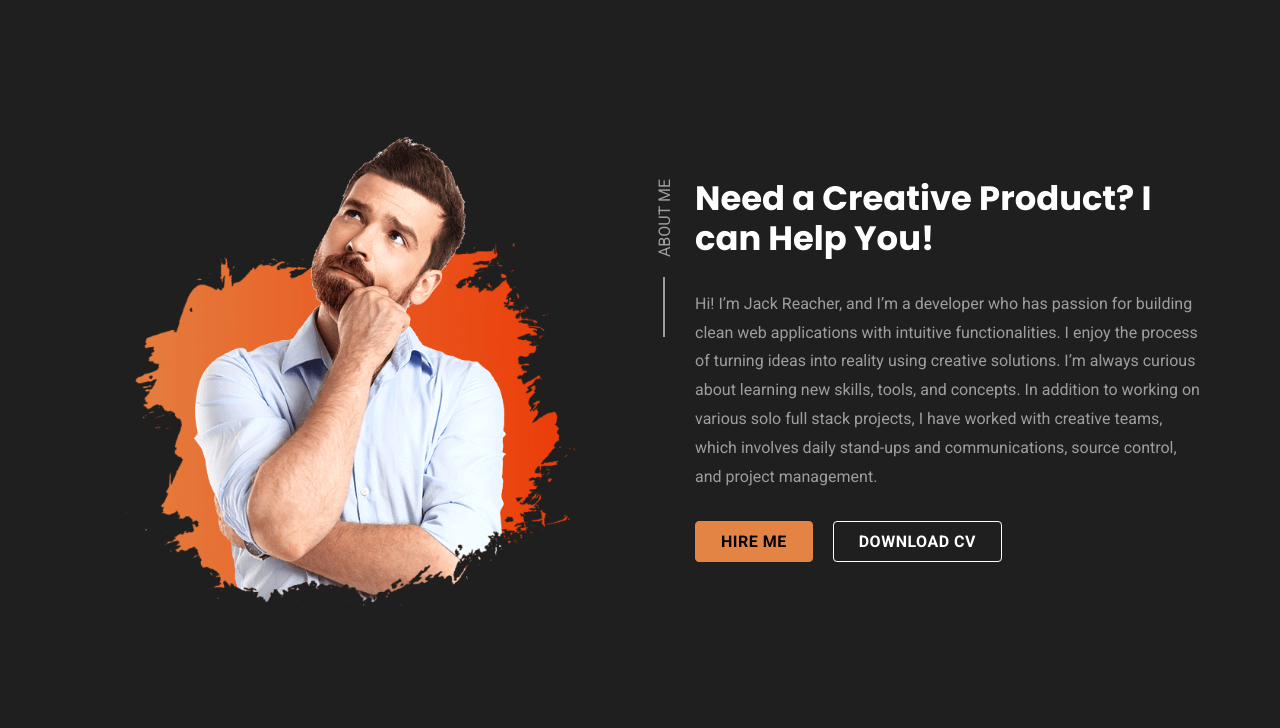
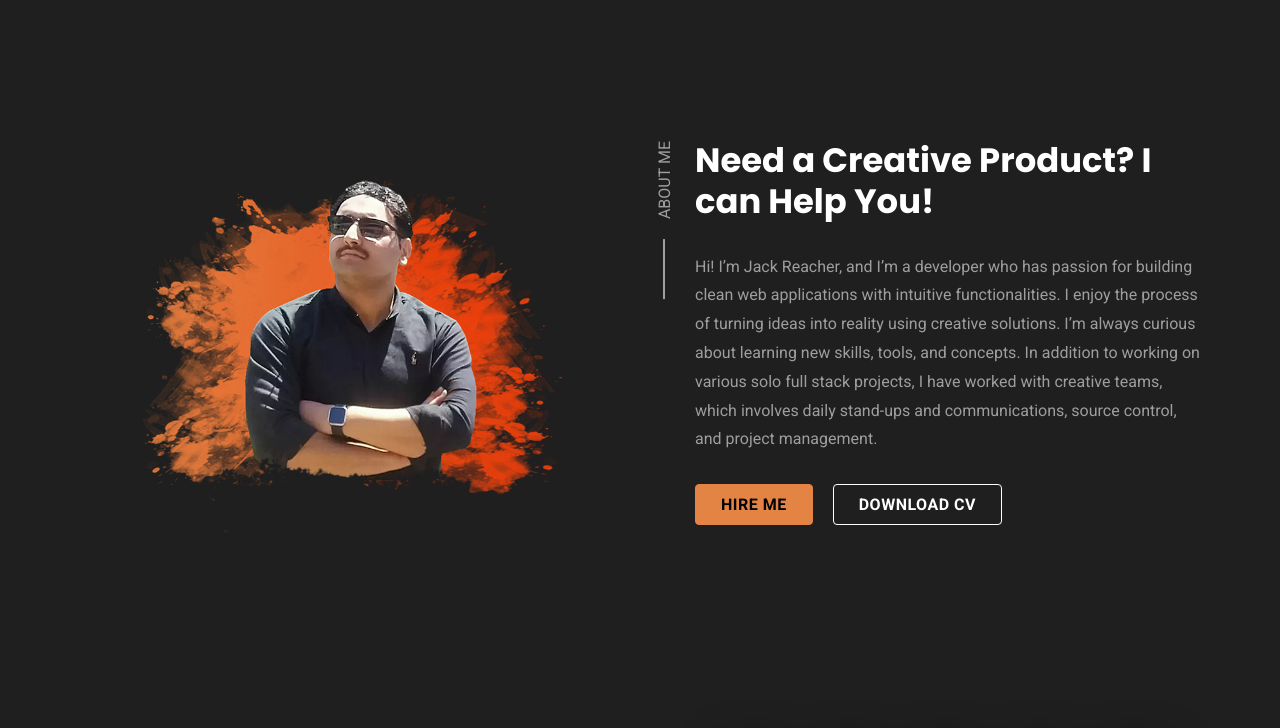
Before and after one commit to AqibKkhanakj/AqibKkhanakj.github.io, a plain HTML site: page index.html in a window 1280 px wide. Shown: the part 1200-1928 px from the top of the page. Drawn offline with nearby package versions, Linux system fonts and the light colour scheme; a web font is replaced by a local one.

Commit message:
second banner

```diff
--- a/index.html
+++ b/index.html
@@ -225,7 +225,7 @@
       <section class="about" id="about">
 
         <figure class="about-banner">
-          <img src="./assets/images/about-banner.png" alt="A man in a alice blue shirt with a thinking expression"
+          <img src="./assets/images/second-banner.png" alt="A man in a alice blue shirt with a thinking expression"
             class="w-100">
         </figure>
 
```
